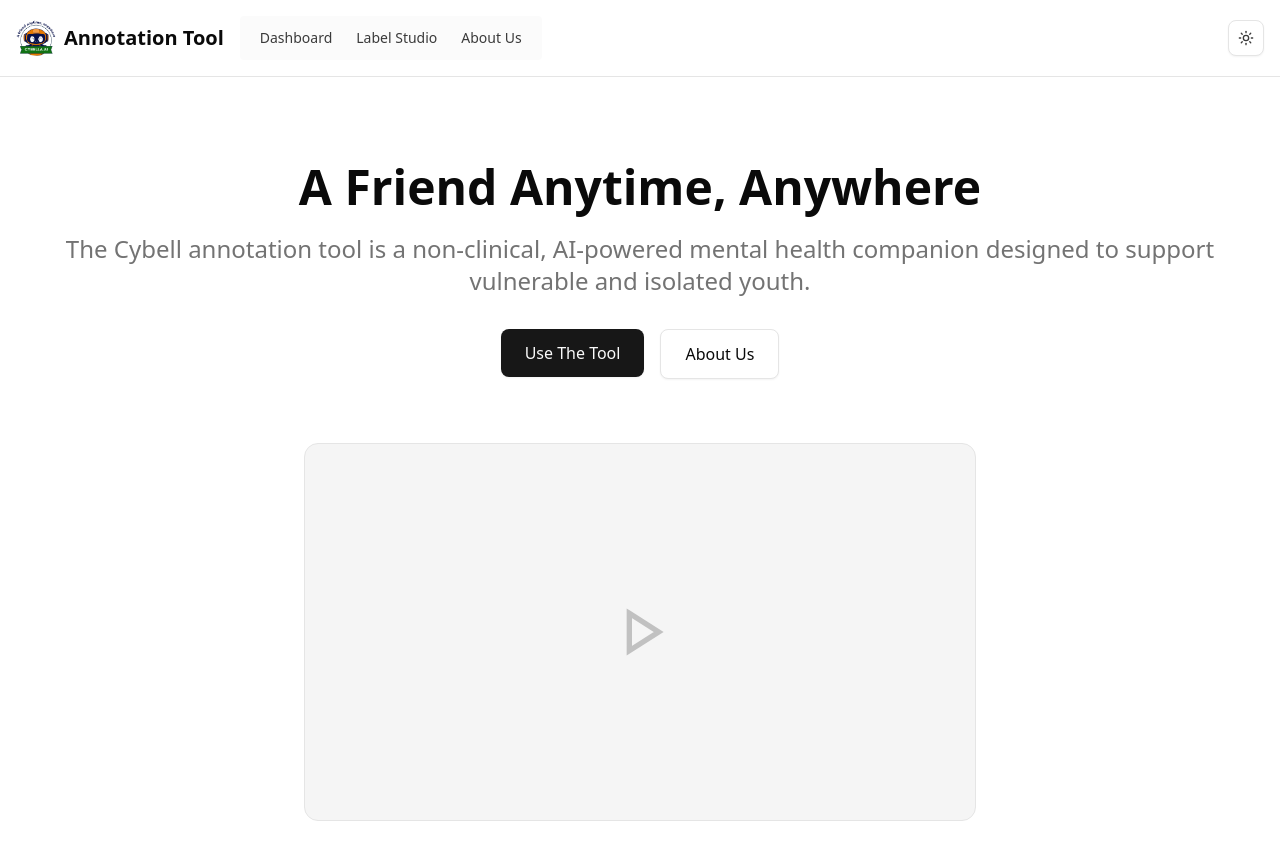
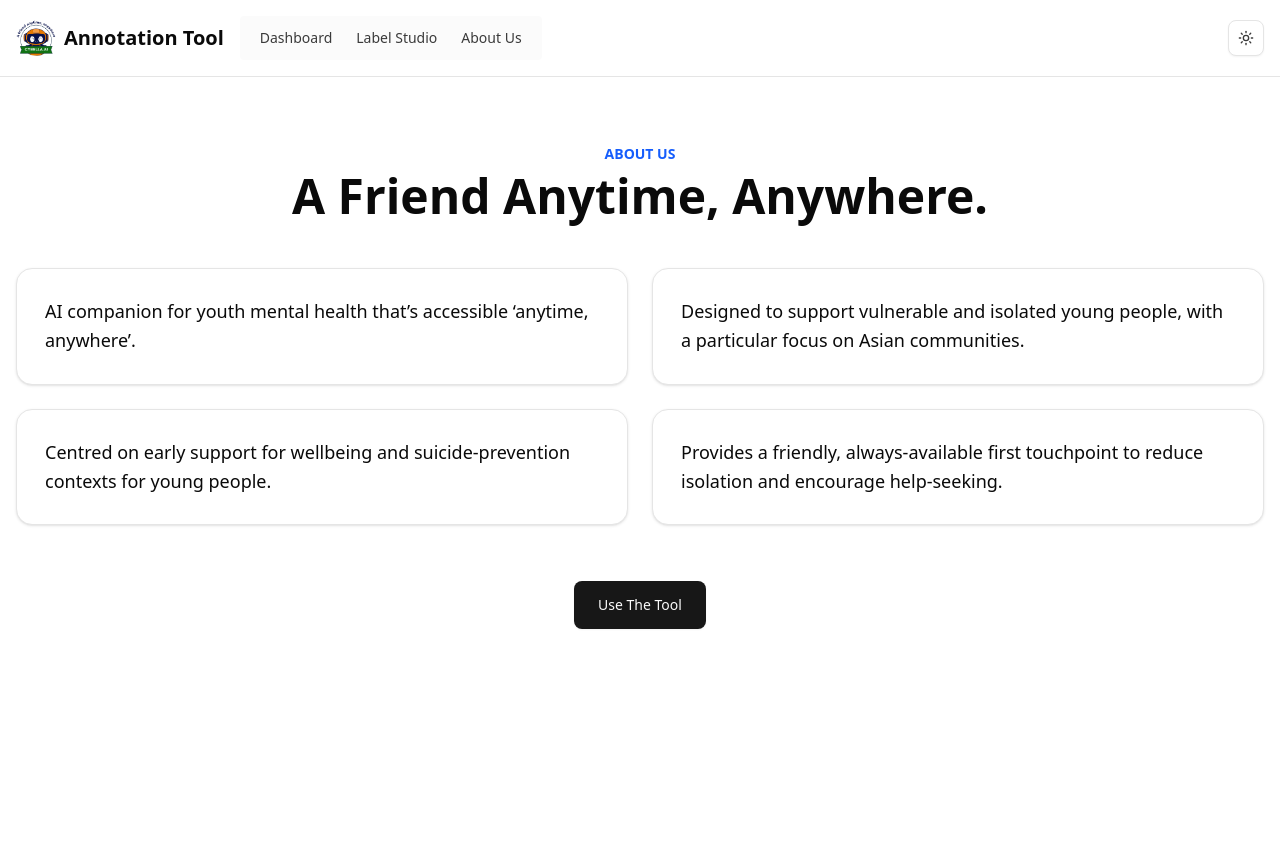
Before and after one commit to ValK-98/3821ICT-annotation-tool, a React (Vite) app: page /about in a window 1280 px wide. Shown: the top 860 px of the page. After the commit the page ends 813 px from the top, so only its background shows below. Built offline with nearby package versions, Linux system fonts and the light colour scheme.

Commit message:
react-router, about me page

```diff
--- a/package.json
+++ b/package.json
@@ -21,6 +21,7 @@
     "next-themes": "^0.4.6",
     "react": "^19.1.1",
     "react-dom": "^19.1.1",
+    "react-router-dom": "^7.9.2",
     "tailwind-merge": "^3.3.1",
     "tailwindcss": "^4.1.12"
   },
--- a/src/App.jsx
+++ b/src/App.jsx
@@ -1,4 +1,4 @@
-import React, { useState, useRef } from "react";
+import React, { useRef } from "react";
 import Navbar from "./components/Navbar";
 import LandingPage from "./components/LandingPage";
 import AboutPage from "./components/AboutPage";
@@ -7,23 +7,55 @@ import ProcessingPage from "./components/ProcessingPage";
 import ReadyPage from "./components/ReadyPage";
 import Dashboard from "./components/Dashboard";
 import LabelStudio from "./components/LabelStudio";
+import { BrowserRouter, Routes, Route, useNavigate, useLocation } from "react-router";
 
-export default function App() {
-  const [page, setPage] = useState("home");
+function AppRoutes() {
   const fileInputRef = useRef(null);
+  const navigate = useNavigate();
+  const location = useLocation();
+  const pathname = location.pathname || "/";
+  let page;
+  switch (pathname) {
+    case "/":
+      page = "home";
+      break;
+    default:
+      page = pathname.replace(/^\//, "");
+      break;
+  }
+
+  const setPage = (nextPage) => {
+    const url = nextPage === "home" ? "/" : `/${nextPage}`;
+    navigate(url);
+  };
 
   return (
     <div className="min-h-screen flex flex-col bg-background">
       <Navbar setPage={setPage} page={page} />
-      {page === "home" && <LandingPage setPage={setPage} />}
-      {page === "about" && <AboutPage setPage={setPage} />}
-      {page === "tool" && (
-        <ToolPage setPage={setPage} fileInputRef={fileInputRef} />
-      )}
-      {page === "processing" && <ProcessingPage setPage={setPage} />}
-      {page === "ready" && <ReadyPage setPage={setPage} />}
-      {page === 'dashboard' && <Dashboard setPage={setPage}/>}
-      {page === 'label-studio' && <LabelStudio/>}
+      <Routes>
+        <Route path="/" element={<LandingPage setPage={setPage} />} />
+        <Route path="/about" element={<AboutPage setPage={setPage} />} />
+        <Route
+          path="/tool"
+          element={<ToolPage setPage={setPage} fileInputRef={fileInputRef} />}
+        />
+        <Route
+          path="/processing"
+          element={<ProcessingPage setPage={setPage} />}
+        />
+        <Route path="/ready" element={<ReadyPage setPage={setPage} />} />
+        <Route path="/dashboard" element={<Dashboard setPage={setPage} />} />
+        <Route path="/label-studio" element={<LabelStudio />} />
+        <Route path="*" element={<LandingPage setPage={setPage} />} />
+      </Routes>
     </div>
   );
 }
+
+export default function App() {
+  return (
+    <BrowserRouter>
+      <AppRoutes />
+    </BrowserRouter>
+  );
+}
--- a/src/components/AboutPage.jsx
+++ b/src/components/AboutPage.jsx
@@ -1,47 +1,79 @@
-import React from "react";
+import React, { useEffect, useState } from "react";
 import { Button } from "@/components/ui/button";
 
 export default function AboutPage({ setPage }) {
+  const points = [
+    "AI companion for youth mental health that’s accessible ‘anytime, anywhere’.",
+    "Designed to support vulnerable and isolated young people, with a particular focus on Asian communities.",
+    "Centred on early support for wellbeing and suicide-prevention contexts for young people.",
+    "Provides a friendly, always-available first touchpoint to reduce isolation and encourage help-seeking.",
+  ];
+
+  const [reveal, setReveal] = useState(false);
+  useEffect(() => {
+    const t = setTimeout(() => setReveal(true), 50);
+    return () => clearTimeout(t);
+  }, []);
+
+  const CARD_STAGGER_MS = 850;
+  const headingDelayMs = 0;
+  const buttonDelayMs = points.length * CARD_STAGGER_MS + 500;
+
   return (
     <section className="mx-auto max-w-screen-xl py-16 px-4 min-h-[calc(100vh-64px)]">
       <div className="text-center">
-        <span className="uppercase text-sm font-semibold text-blue-600 mb-2">
+        <span className="uppercase text-sm font-semibold text-blue-600 mb-2 inline-block">
           About Us
         </span>
-        <h2 className="text-3xl md:text-5xl font-bold mx-auto max-w-4xl">
-        Cybella.AI was founded with a mission to provide accessible, empathetic mental health support to vulnerable youth.
+
+        <h2
+          className="text-3xl md:text-5xl font-bold mx-auto max-w-4xl text-foreground"
+          style={{
+            opacity: reveal ? 1 : 0,
+            transform: reveal ? "none" : "translateY(8px)",
+            transition:
+              "opacity 600ms ease, transform 600ms cubic-bezier(.2,.8,.2,1)",
+            transitionDelay: `${headingDelayMs}ms`,
+          }}
+        >
+          A Friend Anytime, Anywhere.
         </h2>
       </div>
 
-      <div className="mt-12 grid gap-10 md:grid-cols-2">
-        {[
-          "Nibh nullam vitae semper pharetra sit enim id...",
-          "Sed et pulvinar donec sed et, nisl dolor amet...",
-          "Nunc amet, tempor morbi ligula ut faucibus gravida...",
-          "Pellentesque auctor adipiscing lacus viverra...",
-        ].map((text, i) => (
-          <div key={i} className="flex items-start gap-6">
-            <div className="shrink-0">
-              <svg
-                width="56"
-                height="56"
-                viewBox="0 0 24 24"
-                fill="none"
-                stroke="currentColor"
-                className="text-muted-foreground/40"
-              >
-                {i === 0 && <rect x="3" y="4" width="18" height="18" rx="2" />}
-                {i === 1 && <rect x="4" y="4" width="16" height="16" rx="8" />}
-                {i === 2 && <path d="M3 12h18M6 16h12M9 20h6" />}
-                {i === 3 && <rect x="3" y="6" width="18" height="12" rx="2" />}
-              </svg>
-            </div>
-            <p className="text-muted-foreground leading-relaxed">{text}</p>
+      <div className="mt-12 grid gap-6 md:grid-cols-2">
+        {points.map((text, i) => (
+          <div
+            key={i}
+            className="
+              rounded-2xl border border-border
+              bg-card text-card-foreground
+              shadow-sm p-6 md:p-7
+              hover:shadow-md transition-shadow
+              backdrop-blur-sm
+            "
+            style={{
+              opacity: reveal ? 1 : 0,
+              transform: reveal ? "none" : "translateY(12px)",
+              transition:
+                "opacity 600ms ease, transform 600ms cubic-bezier(.2,.8,.2,1)",
+              transitionDelay: `${(i + 1) * CARD_STAGGER_MS}ms`,
+            }}
+          >
+            <p className="leading-relaxed text-base md:text-lg">{text}</p>
           </div>
         ))}
       </div>
 
-      <div className="mt-14 flex justify-center">
+      <div
+        className="mt-14 flex justify-center"
+        style={{
+          opacity: reveal ? 1 : 0,
+          transform: reveal ? "none" : "translateY(8px)",
+          transition:
+            "opacity 800ms ease, transform 800ms cubic-bezier(.2,.8,.2,1)",
+          transitionDelay: `${buttonDelayMs}ms`,
+        }}
+      >
         <Button
           className="px-6 py-6 cursor-pointer"
           onClick={() => setPage("label-studio")}
```
